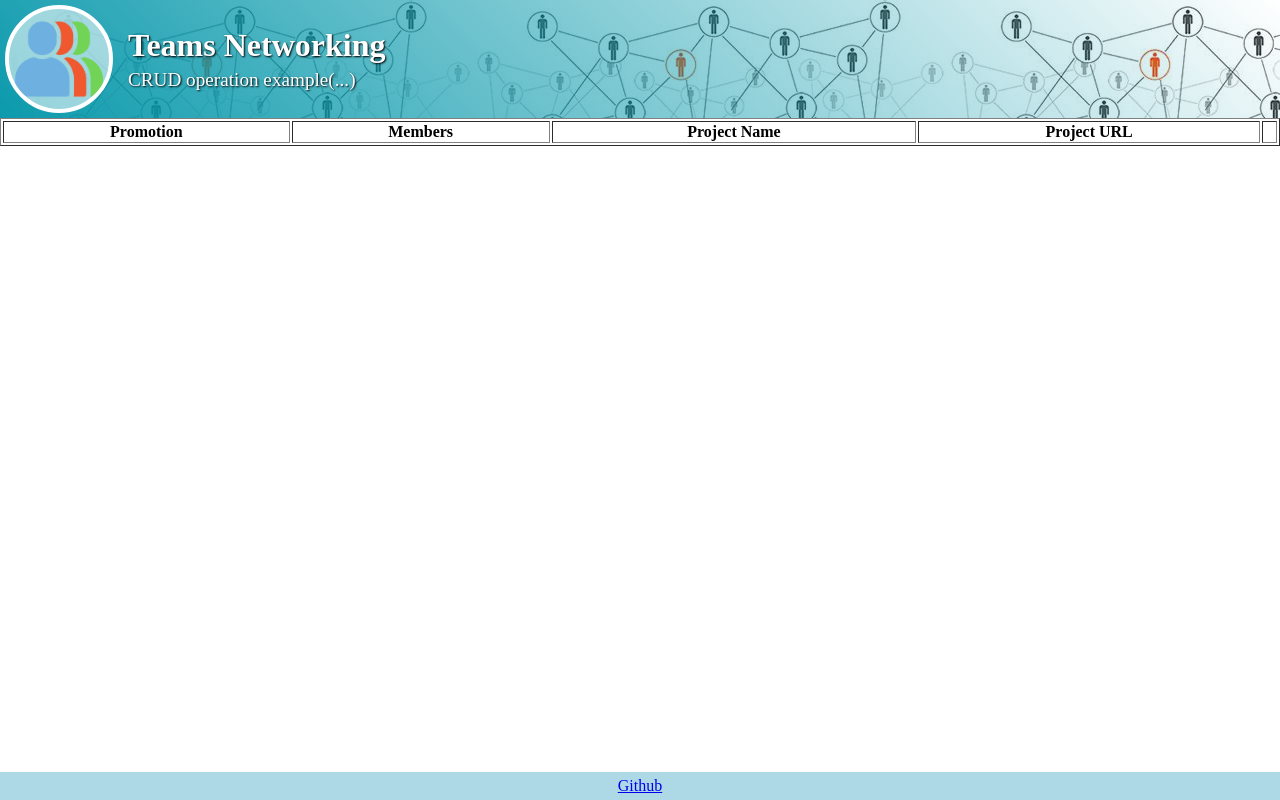
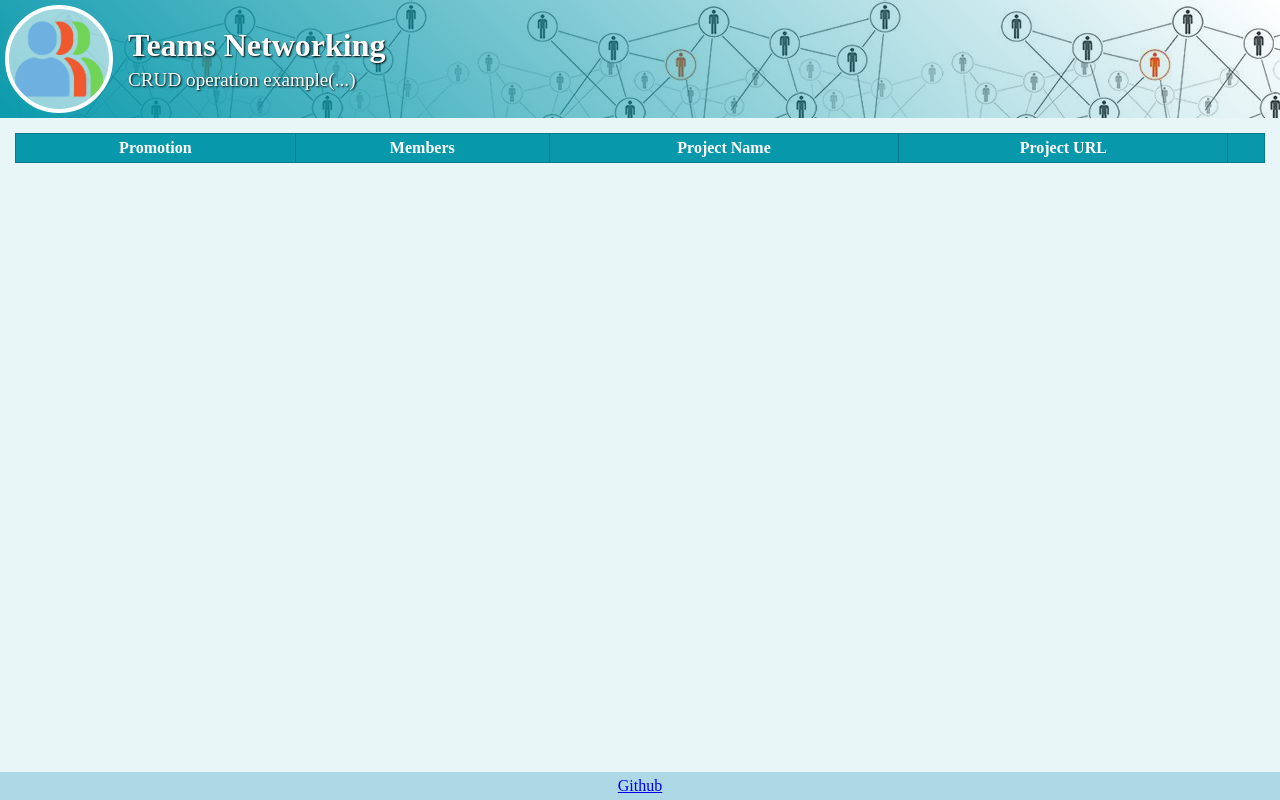
Before and after one commit to raresrobotin/teams-networking, a website built with webpack: page src/index.html in a window 1280 px wide. Built offline with nearby package versions, Linux system fonts and the light colour scheme; files whose address does not match are found by name.

Commit message:
style teamTable

```diff
--- a/src/style.css
+++ b/src/style.css
@@ -18,6 +18,7 @@ body {
   min-height: 100%;
   display: flex;
   flex-direction: column;
+  background-color: #e9f6f8;
 }
 
 header {
@@ -52,10 +53,27 @@ header {
 
 section {
   flex: 1;
+  padding: 15px;
 }
 
-table {
+#teamsTable {
+  border-collapse: collapse;
   width: 100%;
+}
+
+#teamsTable th,
+#teamsTable td {
+  border: 1px solid #057988;
+  padding: 5px;
+}
+
+#teamsTable th {
+  background-color: #0798ab;
+  color: white;
+}
+
+#teamsTable tr:nth-child(even) {
+  background-color: w#f2f2f2;
 }
 
 footer {
```
